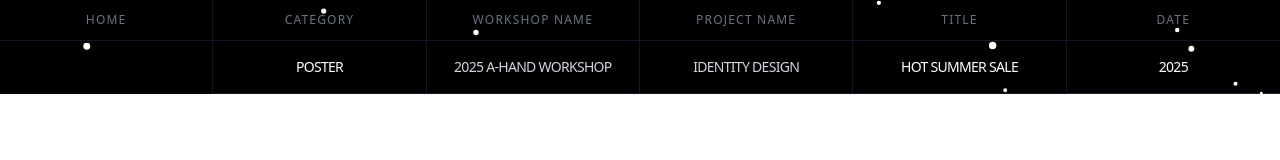
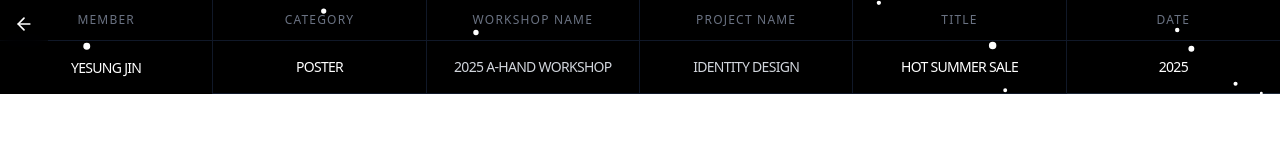
Before and after one commit to stranger828/dh14th_archive, a React (Vite) app: page /work/1 in a window 1280 px wide. Both pictures are taken after a click on the button 1200 px from the left and 720 px from the top of the page. Shown: the top 160 px of the page. Built offline with nearby package versions, Linux system fonts and the light colour scheme; no server answers; the database is empty.

Commit message:
feat: Add member column, back button, and draggable snow button

```diff
--- a/src/App.tsx
+++ b/src/App.tsx
@@ -1,4 +1,5 @@
 import { BrowserRouter as Router, Routes, Route, Navigate, useLocation } from 'react-router-dom';
+import { motion } from 'framer-motion';
 import Navbar from './components/Navbar';
 import Footer from './components/Footer';
 import ArchivePage from './pages/ArchivePage';
@@ -26,17 +27,21 @@ function PublicLayout() {
     <div className="flex flex-col min-h-screen font-sans text-black dark:text-white bg-white dark:bg-black selection:bg-black selection:text-white dark:selection:bg-white dark:selection:text-black dark">
       {isSnowing && <SnowEffect />}
       {!isDetailPage && <Navbar />}
-      <button
+      <motion.button
+        drag
+        dragMomentum={false}
+        whileHover={{ scale: 1.1 }}
+        whileTap={{ scale: 0.9 }}
         onClick={() => setIsSnowing((prev) => !prev)}
-        className="fixed bottom-4 right-4 z-50 hover:scale-110 transition-transform duration-200"
+        className="fixed bottom-4 right-4 z-50 cursor-grab active:cursor-grabbing"
         title={isSnowing ? 'Stop Snowing' : 'Let it Snow'}
       >
         <img
           src={isSnowing ? '/stoppplz.gif' : '/letitsnow.gif?v=2'}
           alt={isSnowing ? 'Stop Snowing' : 'Let it Snow'}
-          className="w-32 h-32 object-contain drop-shadow-lg"
+          className="w-32 h-32 object-contain drop-shadow-lg pointer-events-none"
         />
-      </button>
+      </motion.button>
       <Routes>
         <Route path="/" element={<MainPage />} />
         <Route path="/output" element={<ArchivePage />} />
--- a/src/pages/WorkDetailPage.tsx
+++ b/src/pages/WorkDetailPage.tsx
@@ -1,11 +1,13 @@
 import { useEffect, useState } from 'react';
-import { useParams, Link } from 'react-router-dom';
+import { useParams, useNavigate } from 'react-router-dom';
+import { ArrowLeft } from 'lucide-react';
 import { supabase, getOptimizedImageUrl } from '../lib/supabase';
 import type { Output } from '../types';
 import { mockOutputs } from '../lib/mockData';
 
 export default function WorkDetailPage() {
     const { id } = useParams<{ id: string }>();
+    const navigate = useNavigate();
     const [work, setWork] = useState<Output | null>(null);
     const [loading, setLoading] = useState(true);
 
@@ -36,17 +38,23 @@ export default function WorkDetailPage() {
     const year = new Date(work.created_at).getFullYear();
 
     return (
-        <div className="min-h-screen bg-white dark:bg-black text-black dark:text-white flex flex-col">
+
+        <div className="min-h-screen bg-white dark:bg-black text-black dark:text-white flex flex-col relative">
+            {/* Back Button */}
+            <button
+                onClick={() => navigate(-1)}
+                className="fixed top-0 left-0 z-50 w-12 h-12 flex items-center justify-center bg-black/50 backdrop-blur-sm text-white hover:bg-black/70 transition-colors cursor-pointer"
+                aria-label="Go back"
+            >
+                <ArrowLeft className="w-5 h-5" />
+            </button>
+
             {/* Detailed Header Bar */}
             <div className="sticky top-0 z-40 bg-black backdrop-blur-sm text-white">
                 <div className="w-full">
                     {/* Header Labels */}
                     <div className="grid grid-cols-2 md:grid-cols-6 gap-0 text-[10px] md:text-xs font-medium uppercase tracking-widest text-gray-500 border-b border-gray-900">
-                        <div className="col-span-1 flex items-center justify-center border-r border-gray-900 py-3">
-                            <Link to="/" className="hover:text-white transition-colors w-full h-full flex items-center justify-center">
-                                Home
-                            </Link>
-                        </div>
+                        <div className="col-span-1 flex items-center justify-center border-r border-gray-900 py-3">Member</div>
                         <div className="col-span-1 flex items-center justify-center border-r border-gray-900 py-3">Category</div>
                         <div className="col-span-1 hidden md:flex items-center justify-center border-r border-gray-900 py-3">Workshop Name</div>
                         <div className="col-span-1 hidden md:flex items-center justify-center border-r border-gray-900 py-3">Project Name</div>
@@ -57,7 +65,7 @@ export default function WorkDetailPage() {
                     {/* Content Values */}
                     <div className="grid grid-cols-2 md:grid-cols-6 gap-0 text-xs md:text-sm font-medium uppercase tracking-tighter">
                         <div className="col-span-1 flex items-center justify-center border-r border-gray-900 py-4">
-                            {/* Empty as requested */}
+                            {work.author || '-'}
                         </div>
                         <div className="col-span-1 flex items-center justify-center border-r border-b border-gray-800 border-gray-900 py-4">
                             {work.category || 'Poster'}
```
